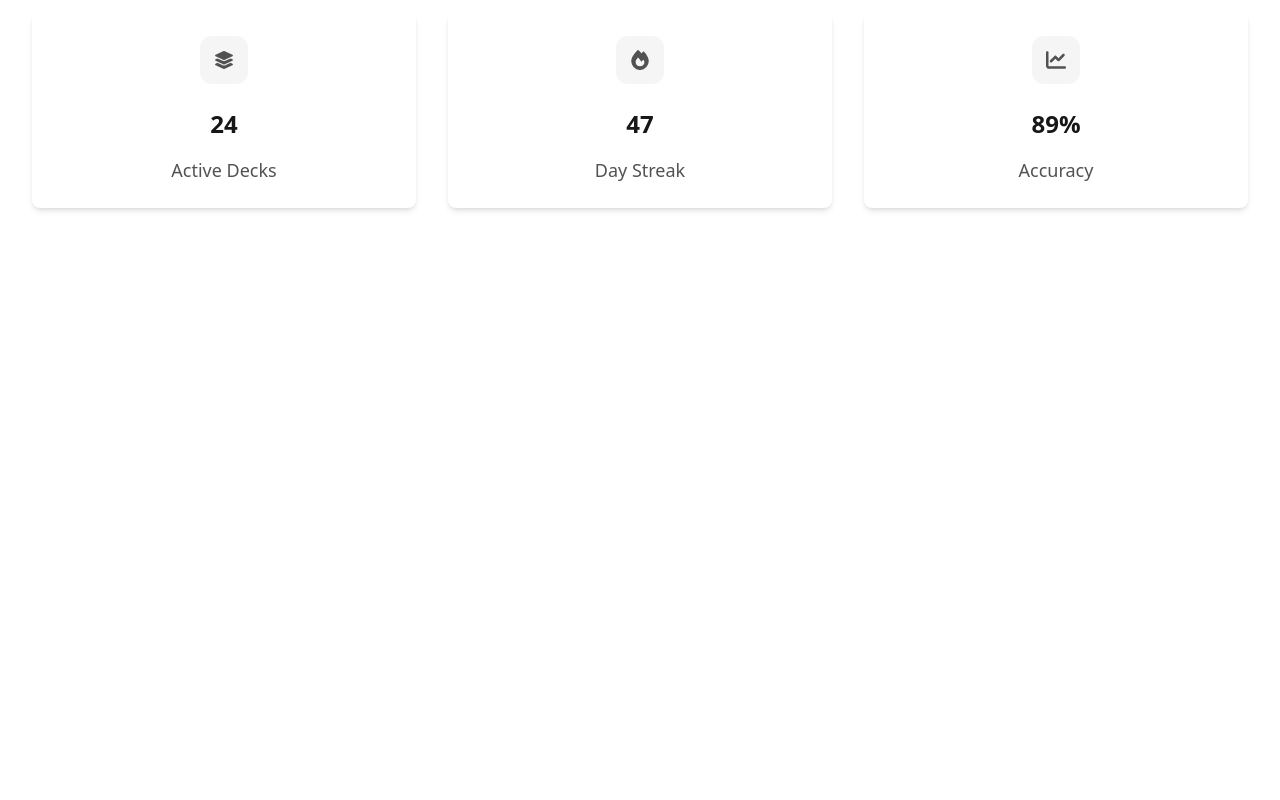
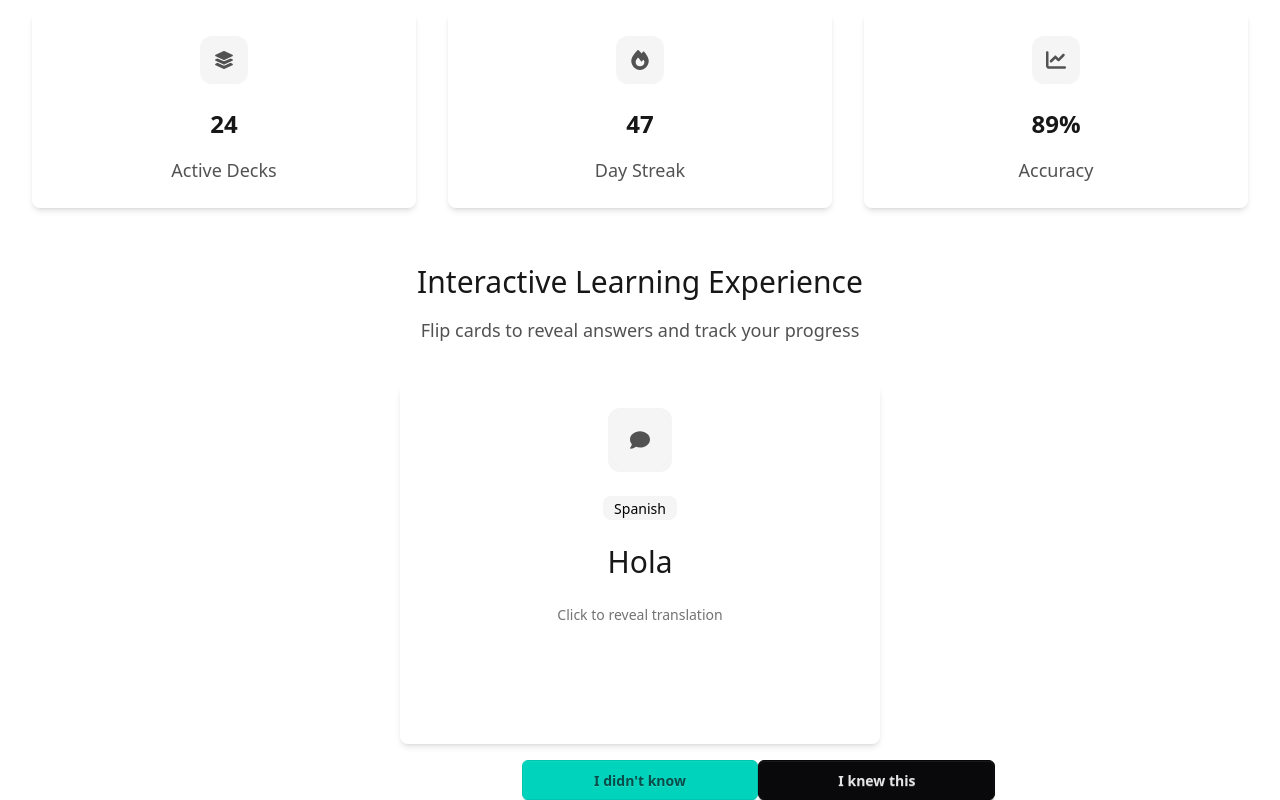
Before and after one commit to malvezzidatr/wordie-hub, a Next.js app: page /en in a window 1280 px wide. Shown: the part 420-1220 px from the top of the page. Before the commit the page ends 800 px from the top, so only its background shows below. Built offline with nearby package versions, Linux system fonts and the light colour scheme.

Commit message:
feat: A flashcard example with flip

```diff
--- a/messages/en/home.json
+++ b/messages/en/home.json
@@ -5,6 +5,11 @@
     "heroButtonText": "Start Learning",
     "cardTitleActiveDeck": "Active Decks",
     "cardTitleDayStreak": "Day Streak",
-    "cardTitleAccuracy": "Accuracy"
+    "cardTitleAccuracy": "Accuracy",
+    "flashcardExampleTitle": "Hola",
+    "flashcardExampleLanguage": "Spanish",
+    "flashcardExampleClickToReveal": "Click to reveal translation",
+    "flashcardExampleBackTitle": "Hello",
+    "flashcardExampleBackLanguage": "English"
   }
 }
--- a/messages/pt-BR/home.json
+++ b/messages/pt-BR/home.json
@@ -5,6 +5,11 @@
     "heroButtonText": "Comece a aprender",
     "cardTitleActiveDeck": "Decks ativos",
     "cardTitleDayStreak": "Traço de dia",
-    "cardTitleAccuracy": "Precisão"
+    "cardTitleAccuracy": "Precisão",
+    "flashcardExampleTitle": "Hola",
+    "flashcardExampleLanguage": "Espanhol",
+    "flashcardExampleClickToReveal": "Clique para revelar a tradução",
+    "flashcardExampleBackTitle": "Hello",
+    "flashcardExampleBackLanguage": "Inglês"
   }
 }
--- a/src/app/[locale]/page.tsx
+++ b/src/app/[locale]/page.tsx
@@ -1,7 +1,8 @@
 import { Card } from "@/components/Card/Card";
+import { FlashcardExample } from "@/components/FlashcardExample/FlashcardExample";
 import { HeroSection } from "@/components/HeroSection/HeroSection";
 import { useTranslations } from "next-intl";
-import { FaPlay, FaLayerGroup, FaFire, FaChartLine } from "react-icons/fa6";
+import { FaPlay, FaLayerGroup, FaFire, FaChartLine, FaCheck, FaComment } from "react-icons/fa6";
 
 export default function Home() {
   const t = useTranslations('HomePage');
@@ -15,12 +16,29 @@ export default function Home() {
         icon={FaPlay}
       />
 
-      <div className="w-full mt-24 flex items-center justify-around px-8 gap-8">
+      <div className="w-full mt-24 flex items-center justify-around px-8 gap-8 mb-14">
         <Card icon={FaLayerGroup} title={t('cardTitleActiveDeck')} countText="24" />
         <Card icon={FaFire} title={t('cardTitleDayStreak')} countText="47" />
         <Card icon={FaChartLine} title={t('cardTitleAccuracy')} countText="89%" />
       </div>
 
+      <p className="text-3xl text-neutral-900 mb-4 text-center">Interactive Learning Experience</p>
+      <p className="text-lg text-neutral-600 text-center">Flip cards to reveal answers and track your progress</p>
+
+      <div className="flex flex-col items-center justify-center mt-10">
+        <FlashcardExample
+          backTitle={t('flashcardExampleBackTitle')}
+          backLanguage={t('flashcardExampleBackLanguage')}
+          title={t('flashcardExampleTitle')}
+          language={t('flashcardExampleLanguage')}
+          subtitle={t('flashcardExampleClickToReveal')}
+        />
+        <div className="flex mt-4">
+          <button className="btn btn-accent btn-wide rounded-md">I didn't know</button>
+          <button className="btn btn-neutral btn-wide rounded-md">I knew this</button>
+        </div>
+
+      </div>
     </div>
   );
 }
--- /dev/null
+++ b/src/components/FlashcardExample/FlashcardExample.tsx
@@ -0,0 +1,59 @@
+import { FaComment, FaLanguage } from "react-icons/fa6";
+
+interface FlashcardExample {
+  title: string;
+  subtitle: string;
+  language: string;
+  backTitle: string;
+  backLanguage: string;
+}
+
+export const FlashcardExample = ({
+  language,
+  subtitle,
+  title,
+  backTitle,
+  backLanguage,
+}: FlashcardExample) => {
+  return (
+    <label className="w-[480px] h-[360px] [perspective:1000px] cursor-pointer block">
+      {/* Checkbox escondido controla o flip */}
+      <input type="checkbox" className="peer hidden" />
+
+      <div className="relative w-full h-full transition-transform duration-700 [transform-style:preserve-3d] peer-checked:[transform:rotateY(180deg)]">
+
+        {/* Frente */}
+        <div className="absolute w-full h-full backface-hidden">
+          <div className="card w-[480px] shadow-md hover:shadow-lg transition-shadow h-full">
+            <div className="card-body items-center flex justify-center">
+              <div className="w-16 h-16 bg-neutral-100 rounded-xl flex items-center justify-center mx-auto mb-4">
+                <i className="text-neutral-600 text-xl">
+                  <FaComment />
+                </i>
+              </div>
+              <div className="badge border-none bg-neutral-100 text-black mb-4">{language}</div>
+              <h2 className="text-3xl text-neutral-900 mb-4">{title}</h2>
+              <p className="text-neutral-500 mb-6">{subtitle}</p>
+            </div>
+          </div>
+        </div>
+
+        {/* Verso */}
+        <div className="absolute w-full h-full [transform:rotateY(180deg)] backface-hidden">
+          <div className="card w-[480px] shadow-md hover:shadow-lg transition-shadow h-full">
+            <div className="card-body items-center flex">
+              <div className="w-16 h-16 bg-neutral-100 rounded-xl flex items-center justify-center mx-auto mb-4">
+                <i className="text-neutral-600 text-xl">
+                  <FaLanguage />
+                </i>
+              </div>
+              <div className="badge border-none bg-neutral-100 text-black mb-4">{backLanguage}</div>
+              <h2 className="text-3xl text-neutral-900 mb-4">{backTitle}</h2>
+            </div>
+          </div>
+        </div>
+
+      </div>
+    </label>
+  )
+}
```
